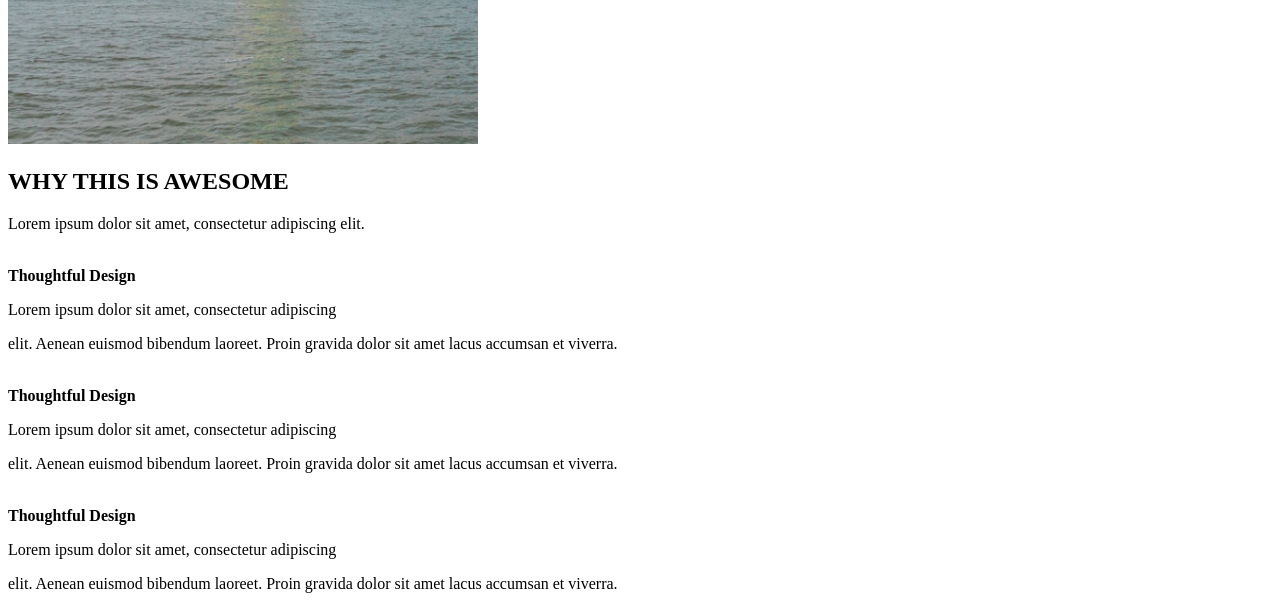
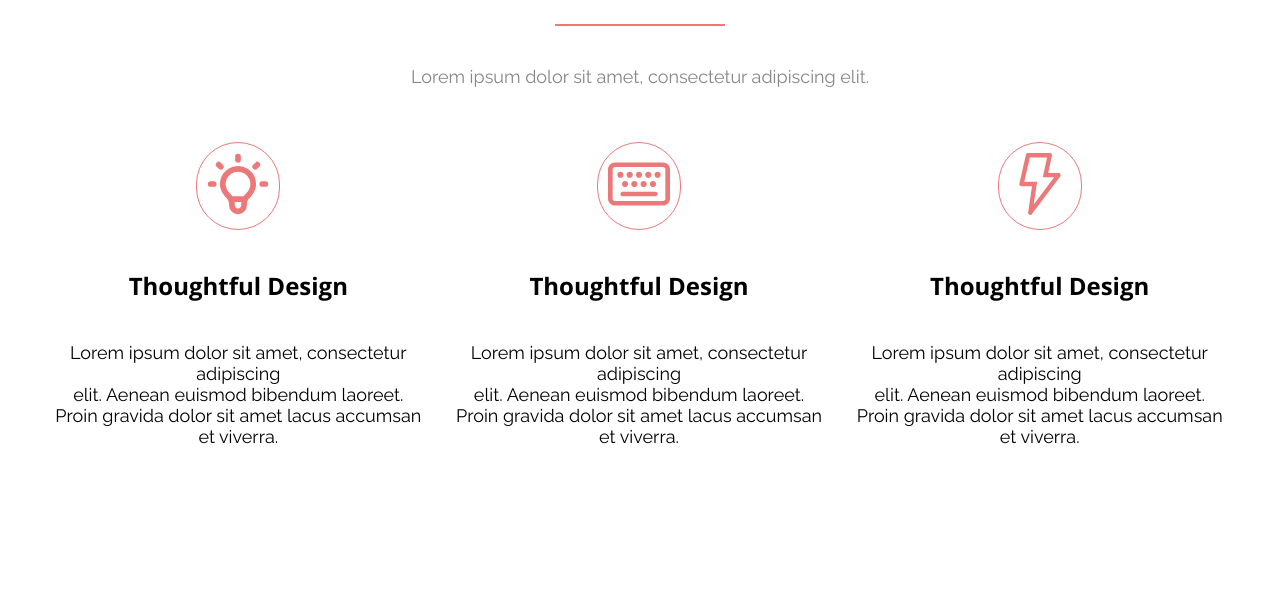
Before and after one commit to Lazyriser/Homework-3, a plain HTML site: page index.html in a window 1280 px wide. Shown: the part 742-1351 px from the top of the page. After the commit the page ends 1284 px from the top, so only its background shows below. Drawn offline with nearby package versions, Linux system fonts and the light colour scheme; the site is published under a folder, as on GitHub Pages, so addresses that start at the root find nothing.

Commit message:
homework3_edited

```diff
--- a/index.html
+++ b/index.html
@@ -2,7 +2,7 @@
 <html lang="en">
 
 <head>
-	<link rel="stylesheet" href="/styles/style.css">
+	<link rel="stylesheet" href="styles/style.css">
 	<meta charset="UTF-8">
 	<meta name="viewport" content="width=device-width, initial-scale=1.0">
 	<title>Lorem</title>
@@ -62,7 +62,7 @@
 			<div class="services__elements">
 				<div class="services__elem">
 					<div class="services__image">
-						<img src="/images/Group.svg" alt="">
+						<img src="images/Group.svg" alt="">
 					</div>
 					<div class="services__subhead"><strong>Thoughtful Design</strong></div>
 					<p class="services__text">Lorem ipsum dolor sit amet, consectetur adipiscing</p>
@@ -70,7 +70,7 @@
 				</div>
 				<div class="services__elem">
 					<div class="services__image">
-					 <img src="/images/Vector(1).svg" alt="">
+					 <img src="images/Vector(1).svg" alt="">
 					</div>
 					<div class="services__subhead"><strong>Thoughtful Design</strong></div>
 					<p class="services__text">Lorem ipsum dolor sit amet, consectetur adipiscing</p>
@@ -78,7 +78,7 @@
 				</div>
 				<div class="services__elem">
 					<div class="services__image">
-					 <img src="/images/Vector(2).svg" alt="">
+					 <img src="images/Vector(2).svg" alt="">
 					</div>
 					<div class="services__subhead"><strong>Thoughtful Design</strong></div>
 					<p class="services__text">Lorem ipsum dolor sit amet, consectetur adipiscing</p>
```
